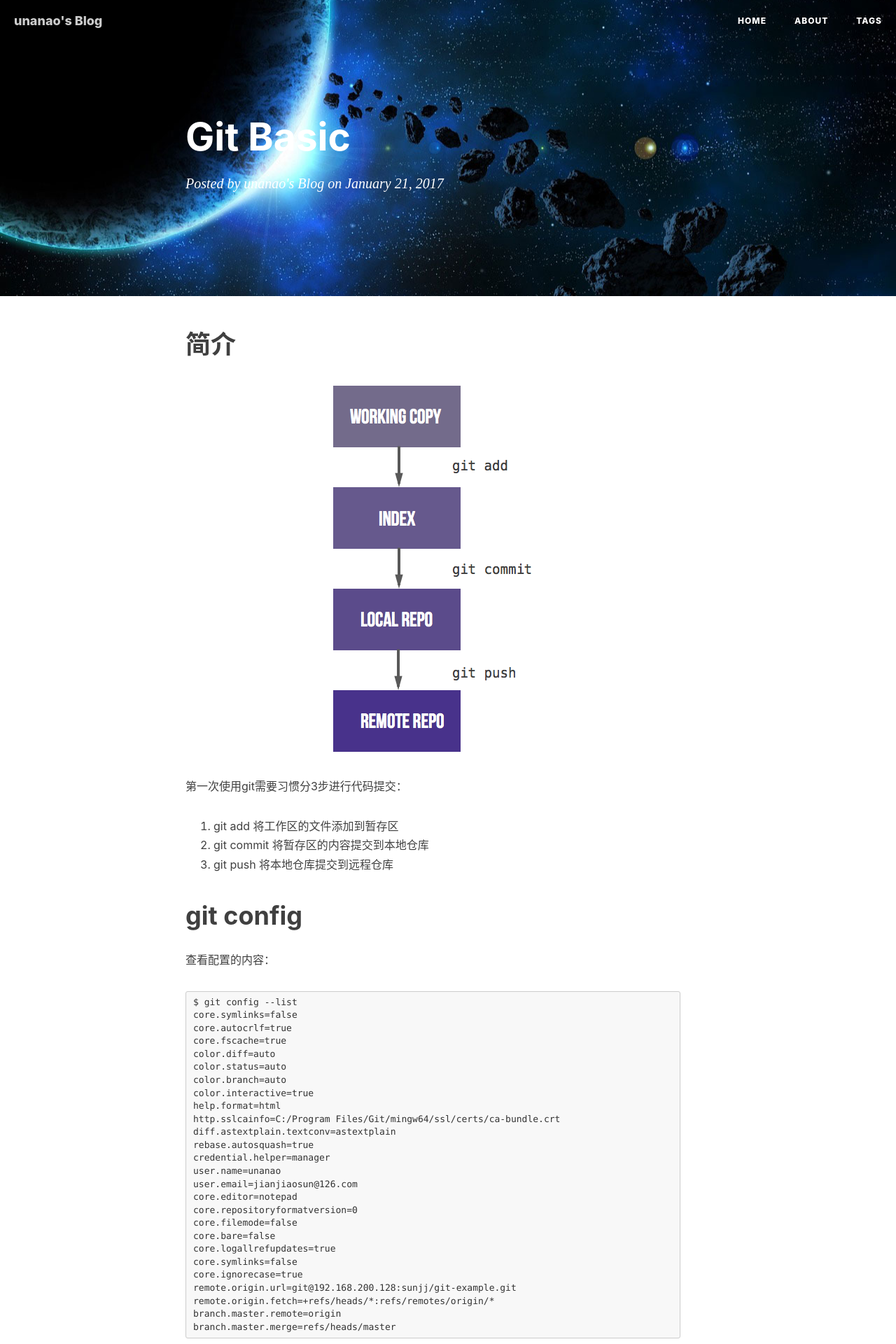
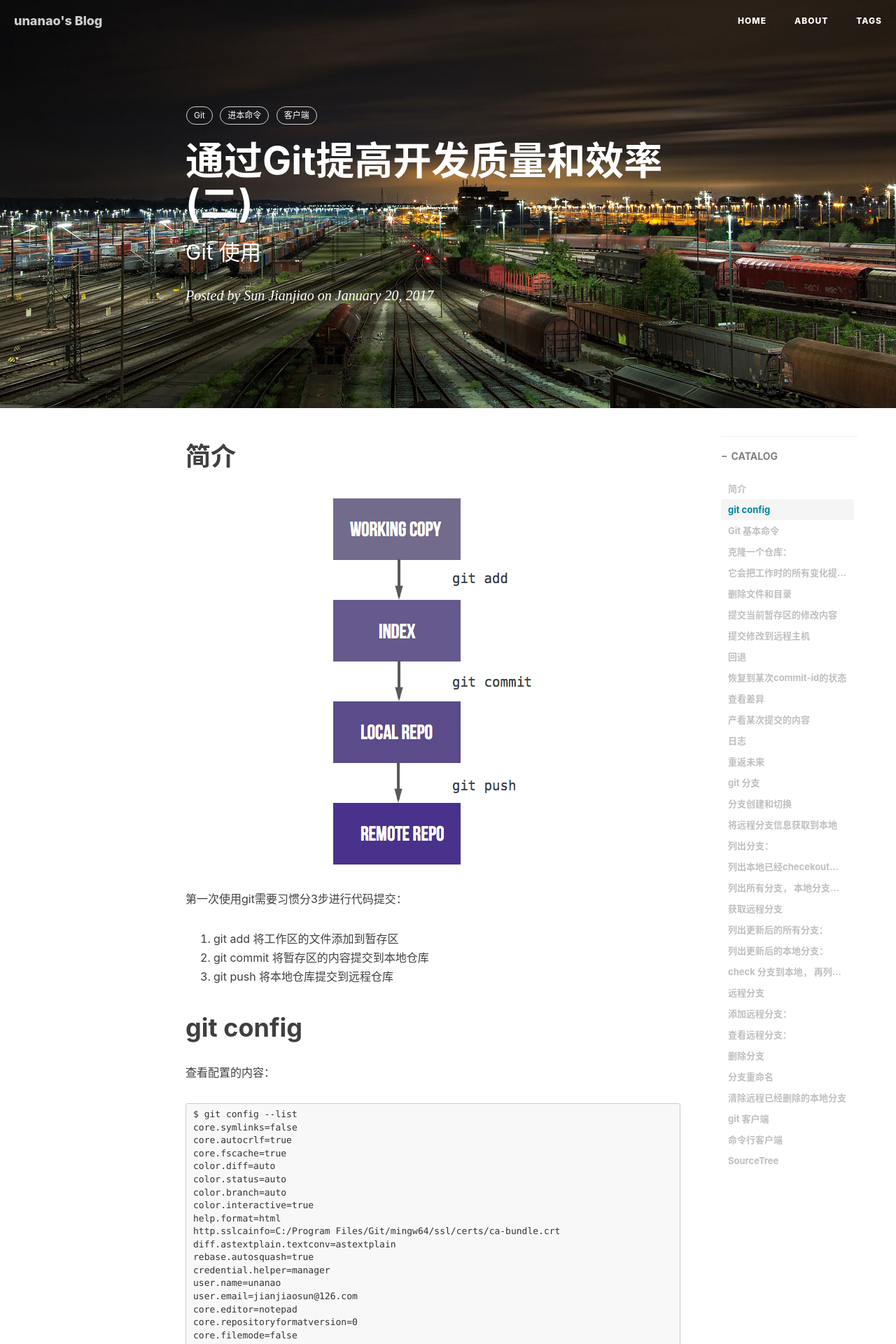
Before and after one commit to xuyumeng/xuyumeng.github.io, a Jekyll site: the page built from _posts/2017-1-21-git-basic.md, in a window 1280 px wide. Shown: the top 1920 px of the page at 70% size. Built offline with Jekyll 4.4.1, drawn with Linux system fonts in a browser that asks for light colours; nearby versions of some CDN libraries; our own code applies the rules of GitHub Pages for plain Markdown files; comment, search, counter and statistics services are not loaded; some of the changed text lies outside the part shown.

Commit message:
git basic

```diff
--- a/_posts/2017-1-21-git-basic.md
+++ b/_posts/2017-1-21-git-basic.md
@@ -1,3 +1,21 @@
+---
+layout:     post
+title:      "通过Git提高开发质量和效率 (二)"
+subtitle:   "Git 使用"
+date:       2017-01-20 16:08:00 +08:00
+author:     "Sun Jianjiao <jianjiaosun@163.com>"
+header-img: "img/bg/railway-station-1363771_1280.jpg"
+catalog: true
+tags:
+    - Git
+    - 进本命令
+    - 客户端
+
+---
+
+
+
+
 # 简介
 ![three steps](/img/post/git/four_stages.png)
 
@@ -242,3 +260,24 @@ git reflog几乎可以找回所有删除的内容
 
 ### 清除远程已经删除的本地分支
 	git remote prune origin
+
+# git 客户端
+## 命令行客户端
+* [git for windows](https://git-for-windows.github.io/), 下载慢可以直接在360, 腾讯管家等搜索git，安装即可。
+  git for windows也有图形界面。
+
+  在对应的项目目录下， 右键，选择："git bash here",  可以省着使用cd 进行切换。
+* Linux, apt-get/yum 直接install 就好了。
+
+
+
+## SourceTree
+在360上直接搜sourcetree安装接可以了， 支持mac和windows。 估计使用linux的人不会使用图形化界面的工具。
+使用SourceTree因为TortoiseGit, 需要单独要装git, 搞一个ssh key还要配置putty，实在太不人性化了。
+
+Source设置SSH Key容易， 而且还自带了内置的git。
+
+如果已经有ssh key，导入方法如下：
+“工具”->"选项":
+
+![three steps](/img/post/git/sourcetree-ssh.png)
```
Also changed, not shown: _posts/2017-1-20-git.md (+1 -2 lines), img/post/git/sourcetree-ssh.png (added).
